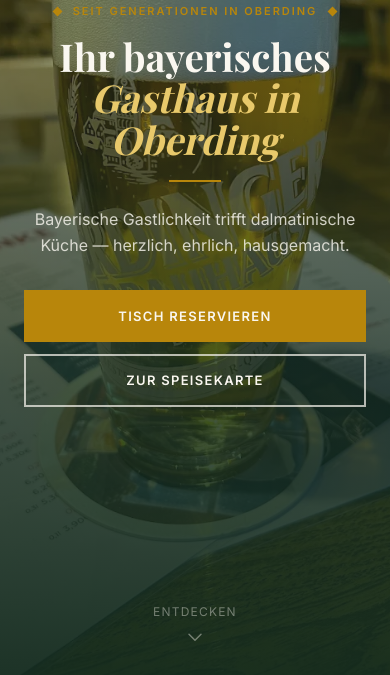
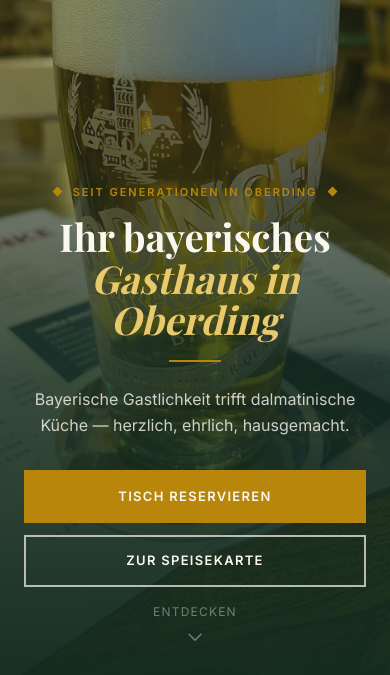
Before and after one commit to lenjiscalez/Website_NeuwirtOberding, a website: page index.html in a window 390 px wide. Shown: the part 169-844 px from the top of the page. Drawn offline with nearby package versions, Linux system fonts and the light colour scheme; a web font is replaced by a local one.

Commit message:
Fix mobile hero proportions: content bottom-aligned
On mobile, align-items:center on 100svh left ~200px dead space
below the buttons. Now flex-end + padding-bottom:5.5rem anchors
the content to the lower portion of the hero — image breathes
at the top, text/CTA sit naturally at the bottom.

Co-Authored-By: Claude Sonnet 4.6 <noreply@anthropic.com>

```diff
--- a/index.html
+++ b/index.html
@@ -232,11 +232,15 @@
       .hero-overlay {
         background: linear-gradient(
           180deg,
-          rgba(18,42,30,0.55) 0%,
-          rgba(18,42,30,0.50) 30%,
-          rgba(18,42,30,0.78) 65%,
-          rgba(18,42,30,0.95) 100%
+          rgba(18,42,30,0.45) 0%,
+          rgba(18,42,30,0.45) 35%,
+          rgba(18,42,30,0.82) 65%,
+          rgba(18,42,30,0.97) 100%
         );
+      }
+      .hero-wrap {
+        align-items: flex-end;
+        padding-bottom: 5.5rem;
       }
     }
     /* Decorative side lines in hero */
@@ -497,7 +501,7 @@
   <div class="hero-corner hero-corner-bl hidden md:block" aria-hidden="true"></div>
   <div class="hero-corner hero-corner-br hidden md:block" aria-hidden="true"></div>
 
-  <div class="relative z-10 px-6 max-w-3xl mx-auto pb-24 md:pb-0">
+  <div class="relative z-10 px-6 max-w-3xl mx-auto">
     <p class="eyebrow hero-a1 mb-4 md:mb-5 flex items-center justify-center gap-3">
       <span class="diamond"></span>Seit Generationen in Oberding<span class="diamond"></span>
     </p>
```
